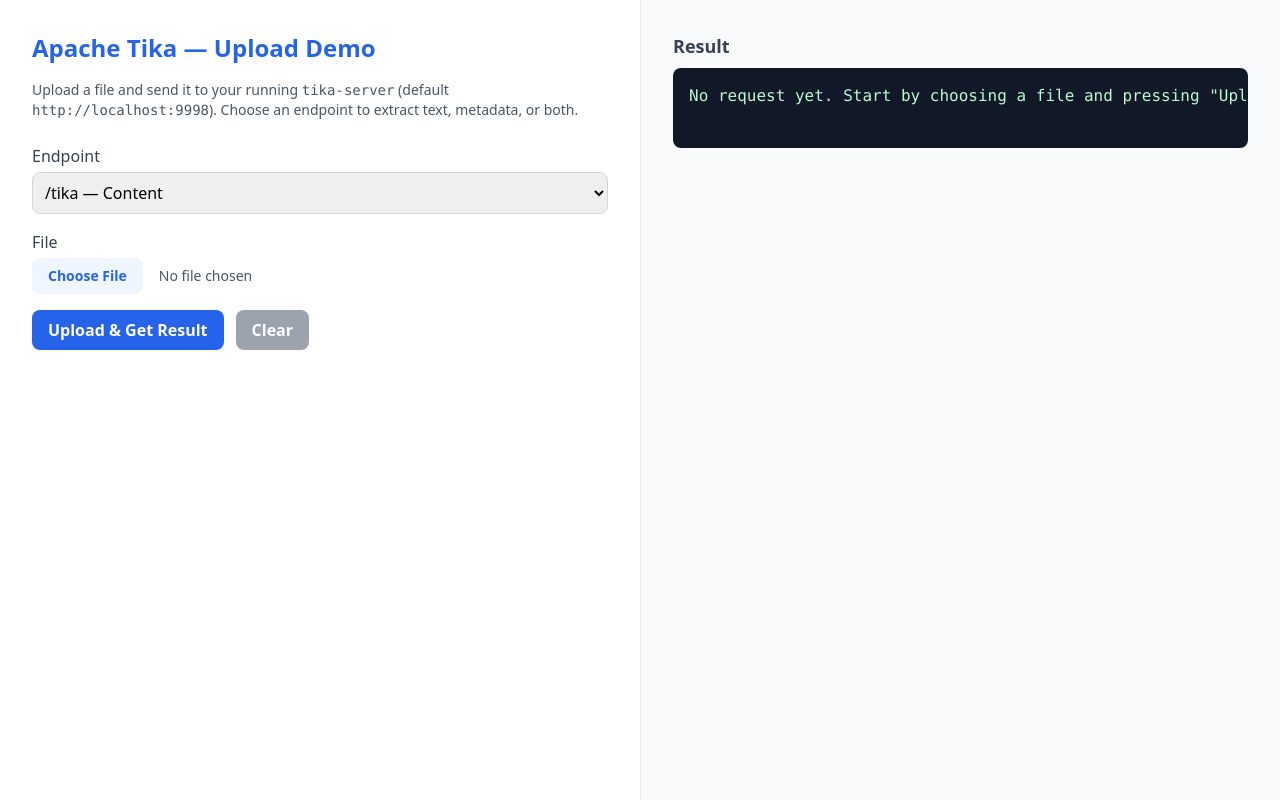
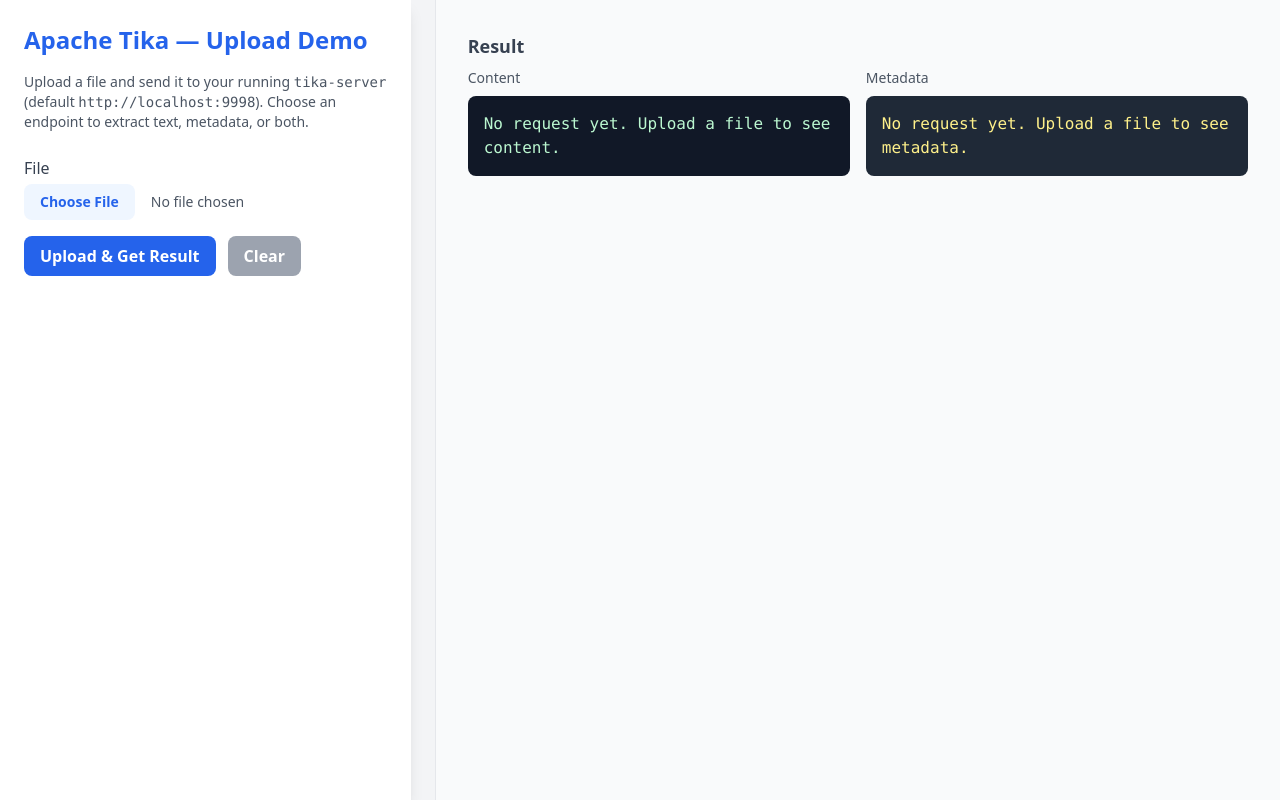
Before and after one commit to dexter826/tika_demo, a Flask app: page / in a window 1280 px wide. Run offline with Flask 3, Linux system fonts and the light colour scheme; some libraries are stand-ins or nearby versions.

Commit message:
Refactor file upload endpoint to always use /rmeta for metadata and content extraction; update HTML and JavaScript for improved result handling.

```diff
--- a/app.py
+++ b/app.py
@@ -16,14 +16,15 @@
         return jsonify({"error": "No file uploaded"}), 400
 
     file = request.files["file"]
-    endpoint = request.form.get("endpoint", "/tika")
+    # Luôn sử dụng /rmeta để trả về cả metadata và content trong JSON
+    endpoint = "/rmeta"
     url = TIKA_URL.rstrip("/") + endpoint
 
-    headers = {"Accept": "application/json"} if endpoint in ["/meta", "/rmeta"] else {"Accept": "text/plain"}
+    headers = {"Accept": "application/json"}
 
     resp = requests.put(url, data=file.stream, headers=headers)
 
-    return resp.text, resp.status_code, {"Content-Type": resp.headers.get("Content-Type", "text/plain")}
+    return resp.text, resp.status_code, {"Content-Type": resp.headers.get("Content-Type", "application/json")}
 
 if __name__ == "__main__":
     app.run(debug=True)
--- a/templates/index.html
+++ b/templates/index.html
@@ -8,9 +8,10 @@
 </head>
 
 <body class="bg-gray-100 min-h-screen flex">
-    <div class="grid grid-cols-2 w-full">
+    <!-- Responsive layout: 1 column on small screens, 3 columns on md+ with left=1/3 and right=2/3 -->
+    <div class="grid grid-cols-1 md:grid-cols-3 w-full gap-6">
         <!-- Left side: form -->
-        <div class="bg-white shadow-lg p-8">
+        <div class="bg-white shadow-lg p-6 md:col-span-1 max-w-full">
             <h1 class="text-2xl font-bold text-blue-600 mb-4">Apache Tika — Upload Demo</h1>
             <p class="text-gray-600 mb-6 text-sm">
                 Upload a file and send it to your running <code>tika-server</code>
@@ -19,15 +20,7 @@
             </p>
 
             <form id="uploadForm" class="space-y-4">
-                <div>
-                    <label class="block text-gray-700 font-medium mb-1">Endpoint</label>
-                    <select name="endpoint"
-                        class="w-full border border-gray-300 rounded-lg p-2 focus:ring focus:ring-blue-300">
-                        <option value="/tika">/tika — Content</option>
-                        <option value="/meta">/meta — Metadata</option>
-                        <option value="/rmeta">/rmeta — Metadata + Content</option>
-                    </select>
-                </div>
+                <!-- Loại bỏ lựa chọn endpoint: luôn dùng /rmeta -->
 
                 <div>
                     <label class="block text-gray-700 font-medium mb-1">File</label>
@@ -59,24 +52,33 @@
             </form>
         </div>
 
-        <!-- Right side: result -->
-        <div class="bg-gray-50 p-8 border-l border-gray-200">
+    <!-- Right side: result (span 2 cols on md screens) -->
+    <div class="bg-gray-50 p-8 border-l border-gray-200 md:col-span-2">
             <h2 class="text-lg font-semibold text-gray-700 mb-2">Result</h2>
-            <pre id="result" class="bg-gray-900 text-green-200 p-4 rounded-lg overflow-auto max-h-[600px]">
-No request yet. Start by choosing a file and pressing "Upload & Get Result".
-      </pre>
+            <div class="grid grid-cols-2 gap-4">
+                <div>
+                    <h3 class="text-sm font-medium text-gray-600 mb-2">Content</h3>
+                    <pre id="contentResult" class="bg-gray-900 text-green-200 p-4 rounded-lg overflow-auto max-h-[600px] whitespace-pre-wrap break-words">No request yet. Upload a file to see content.</pre>
+                </div>
+                <div>
+                    <h3 class="text-sm font-medium text-gray-600 mb-2">Metadata</h3>
+                    <pre id="metaResult" class="bg-gray-800 text-yellow-200 p-4 rounded-lg overflow-auto max-h-[600px] whitespace-pre-wrap break-words">No request yet. Upload a file to see metadata.</pre>
+                </div>
+            </div>
         </div>
     </div>
 
     <script>
         const form = document.getElementById("uploadForm");
-        const result = document.getElementById("result");
+    const contentResult = document.getElementById("contentResult");
+    const metaResult = document.getElementById("metaResult");
         const clearBtn = document.getElementById("clear");
         const submitBtn = document.getElementById("submitBtn");
         const loading = document.getElementById("loading");
 
         clearBtn.addEventListener("click", () => {
-            result.textContent = 'No request yet. Start by choosing a file and pressing "Upload & Get Result".';
+            contentResult.textContent = 'No request yet. Upload a file to see content.';
+            metaResult.textContent = 'No request yet. Upload a file to see metadata.';
         });
 
         form.addEventListener("submit", async (e) => {
@@ -90,8 +92,64 @@
 
             try {
                 const resp = await fetch("/upload", { method: "POST", body: formData });
+                const contentType = resp.headers.get("Content-Type") || "";
                 const text = await resp.text();
-                result.textContent = text;
+
+                // Mong đợi /rmeta trả về JSON: mảng các object (rmeta format) hoặc object
+                if (contentType.includes("application/json")) {
+                    try {
+                        const obj = JSON.parse(text);
+
+                        // Tika /rmeta thường trả mảng rmeta, mỗi phần tử là object metadata kèm content
+                        // Tìm content (text) và metadata (tất cả keys khác)
+                        let content = '';
+                        let metadata = {};
+
+                        if (Array.isArray(obj) && obj.length > 0) {
+                            // Nhiều phần tử: hợp nhất metadata từ phần tử đầu tiên và tìm nội dung
+                            const first = obj[0];
+                            metadata = {...first};
+                            // Tika có thể để nội dung raw trong key 'X-TIKA:content' hoặc 'content'
+                            if (first['X-TIKA:content']) {
+                                content = first['X-TIKA:content'];
+                                delete metadata['X-TIKA:content'];
+                            } else if (first['content']) {
+                                content = first['content'];
+                                delete metadata['content'];
+                            } else {
+                                // Không tìm thấy content, cố thử ghép tất cả giá trị string
+                                content = '';
+                            }
+                        } else if (typeof obj === 'object' && obj !== null) {
+                            metadata = {...obj};
+                            if (obj['X-TIKA:content']) {
+                                content = obj['X-TIKA:content'];
+                                delete metadata['X-TIKA:content'];
+                            } else if (obj['content']) {
+                                content = obj['content'];
+                                delete metadata['content'];
+                            }
+                        } else {
+                            // Nếu không phải JSON object/array, hiển thị nguyên text ở content
+                            content = text;
+                            metadata = {};
+                        }
+
+                        // Hiển thị
+                        contentResult.textContent = content || '(no extracted content)';
+                        metaResult.textContent = JSON.stringify(metadata, null, 2) || '(no metadata)';
+
+                    } catch (err) {
+                        // Nếu JSON lỗi, hiển thị thô vào content
+                        contentResult.textContent = text;
+                        metaResult.textContent = '(could not parse metadata)';
+                    }
+                } else {
+                    // Nếu không phải JSON, đặt nội dung nguyên thô
+                    contentResult.textContent = text;
+                    metaResult.textContent = '(no metadata)';
+                }
+
             } catch (err) {
                 result.textContent = "Error: " + err.message;
             } finally {
```
Also changed, not shown: 1 other file.
